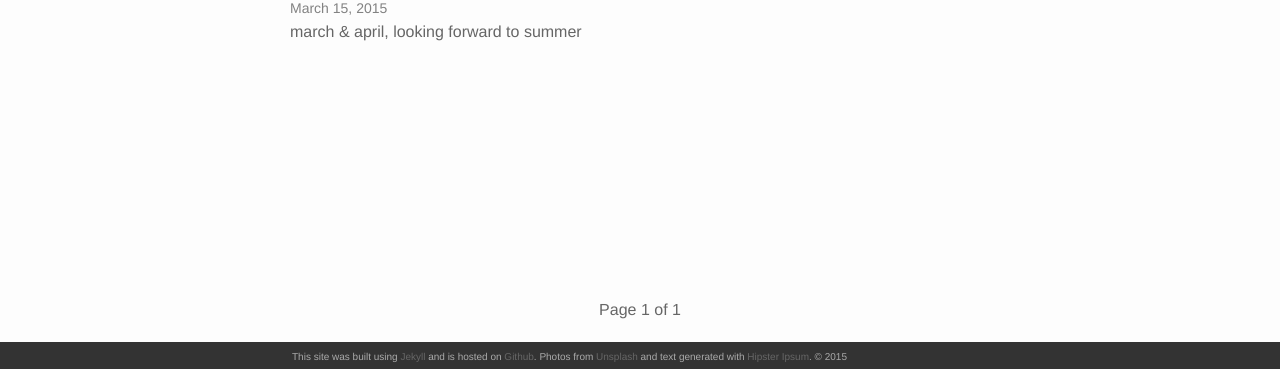
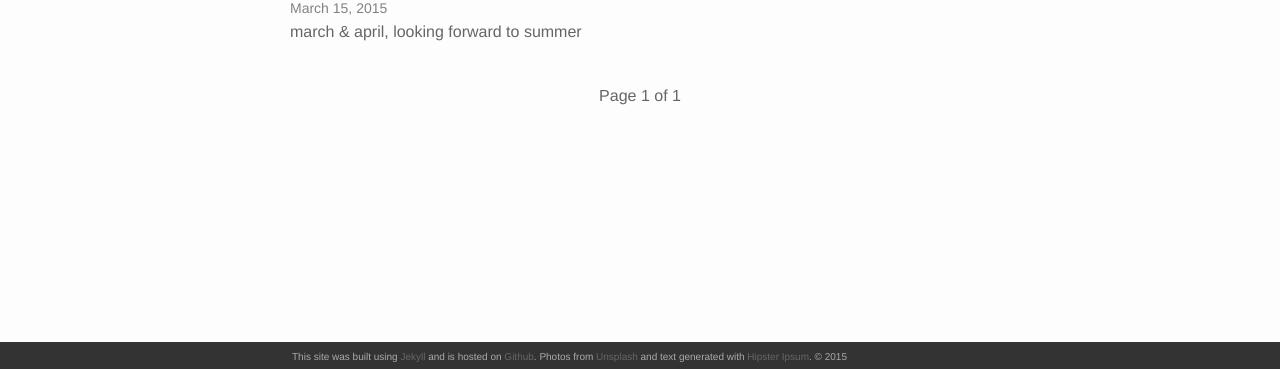
Before and after one commit to bcipolli/bcipolli.github.io, a Jekyll site: the page built from blog/index.html, in a window 1280 px wide. Shown: the part 528-897 px from the top of the page. Built offline with Jekyll 4.4.1, drawn with Linux system fonts in a browser that asks for light colours; nearby versions of some CDN libraries; the list of posts is cut into pages by our own code.

Commit message:
Allow pagination to float.
Former-commit-id: 8cbc2585e58323095fedf30955110744e7359fa1

```diff
--- a/_sass/_layout.scss
+++ b/_sass/_layout.scss
@@ -105,8 +105,6 @@ width:100%;
 max-width: -webkit-calc(800px - (#{$horizontal-spacing-unit} * 2));
 text-align: center;
 width: 100%;
-position: fixed;
-bottom: 50px;
 }
 .paginationicon {
 font-size: 50px;
```
